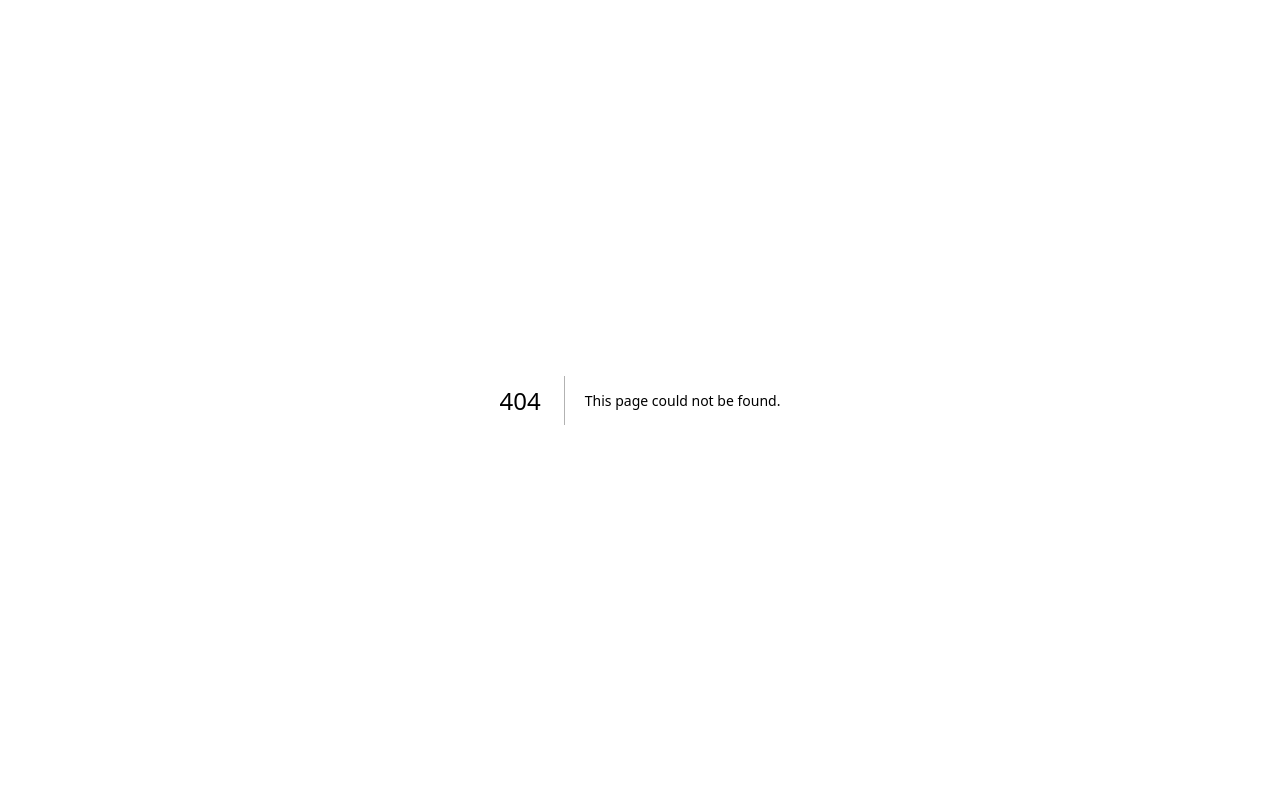
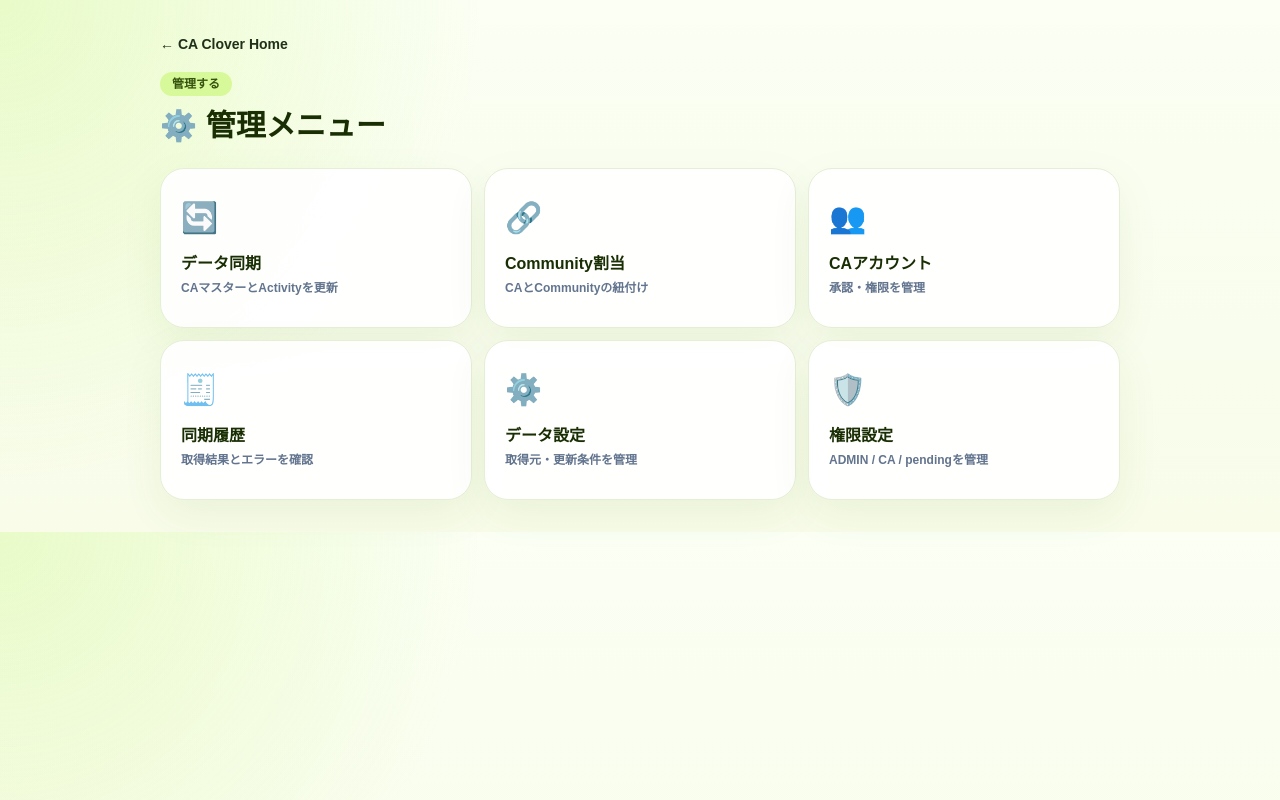
Before and after one commit to Kaityo1221/ca-clover, a Next.js app: page /admin in a window 1280 px wide. Before the commit this address had no page. Built offline with nearby package versions, Linux system fonts and the light colour scheme.

Commit message:
Add src/app/admin/page.tsx

```diff
--- /dev/null
+++ b/src/app/admin/page.tsx
@@ -0,0 +1,21 @@
+import Link from "next/link";
+const buttons=[
+  ["🔄","データ同期","CAマスターとActivityを更新"],
+  ["🔗","Community割当","CAとCommunityの紐付け"],
+  ["👥","CAアカウント","承認・権限を管理"],
+  ["🧾","同期履歴","取得結果とエラーを確認"],
+  ["⚙️","データ設定","取得元・更新条件を管理"],
+  ["🛡️","権限設定","ADMIN / CA / pendingを管理"],
+];
+export default function Page(){
+  return <main className="mx-auto max-w-5xl px-4 py-8 md:px-8">
+    <Link href="/" className="text-sm font-black text-lime-700">← CA Clover Home</Link>
+    <span className="mt-4 block w-fit rounded-full bg-lime-200 px-3 py-1 text-xs font-black text-lime-900">管理する</span>
+    <h1 className="mt-3 text-3xl font-black text-lime-950">⚙️ 管理メニュー</h1>
+    <div className="mt-6 grid gap-3 sm:grid-cols-2 lg:grid-cols-3">
+      {buttons.map(([i,t,d])=><button key={t} className="clover-card min-h-40 p-5 text-left transition hover:-translate-y-1 hover:border-lime-300">
+        <div className="text-3xl">{i}</div><div className="mt-4 font-black text-lime-950">{t}</div><div className="mt-1 text-xs font-semibold text-slate-500">{d}</div>
+      </button>)}
+    </div>
+  </main>;
+}
```
